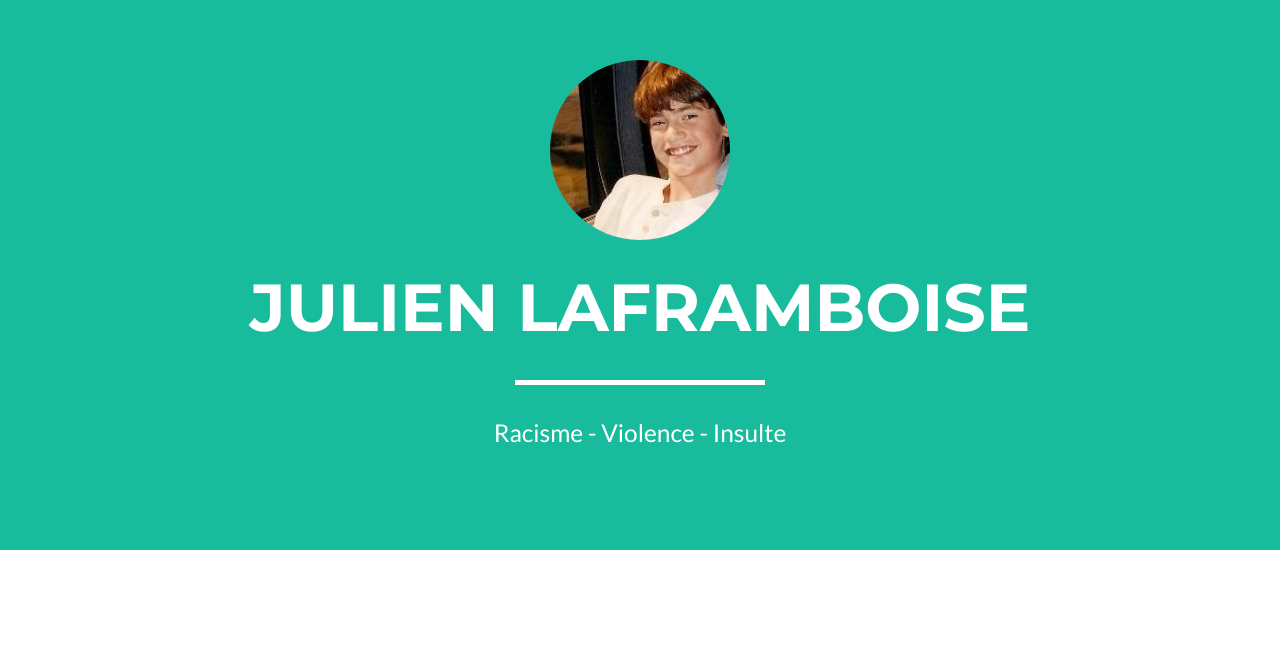
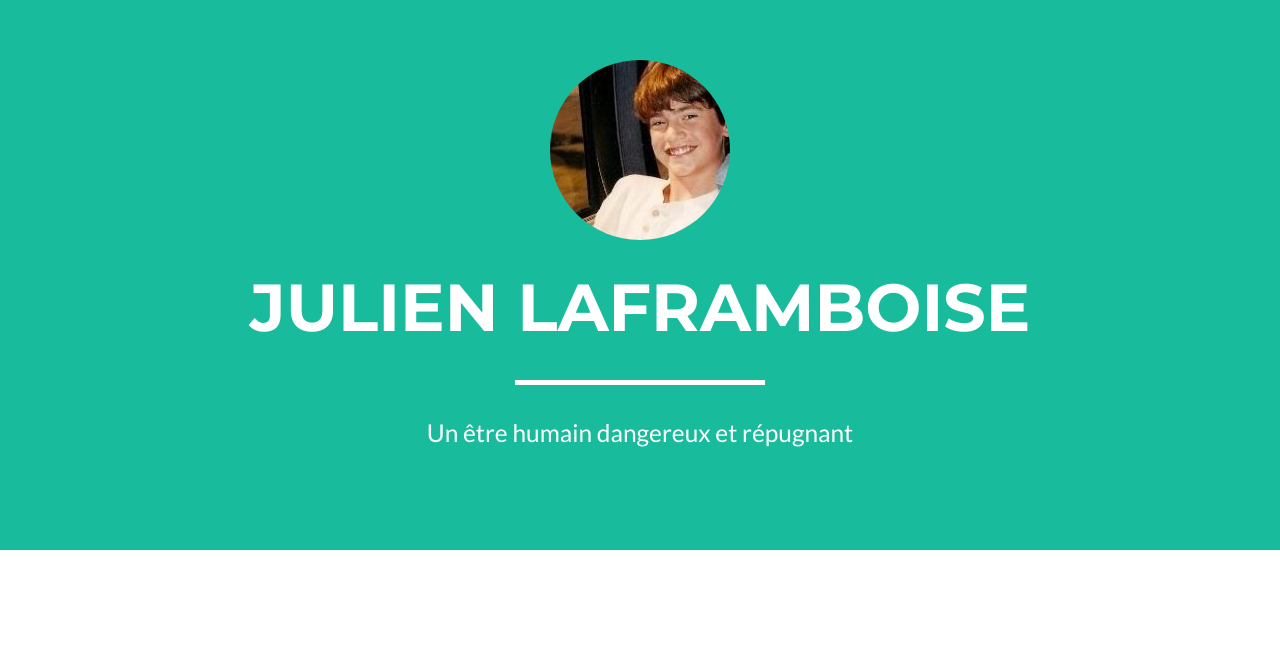
Before and after one commit to julienlaframboiseestunmauvaisetrehumain/fb-thread, a website: page index.html in a window 1280 px wide. Shown: the part 140-800 px from the top of the page. Drawn offline with nearby package versions, Linux system fonts and the light colour scheme.

Commit message:
small text change

```diff
--- a/index.html
+++ b/index.html
@@ -88,7 +88,9 @@
                     <div class="intro-text">
                         <span class="name">Julien LaFramboise</span>
                         <hr class="star-light">
-                        <span class="skills"> Racisme - Violence - Insulte </span>
+                        <span class="skills">
+                            Un être humain dangereux et répugnant
+                         </span>
                     </div>
                 </div>
             </div>
```
